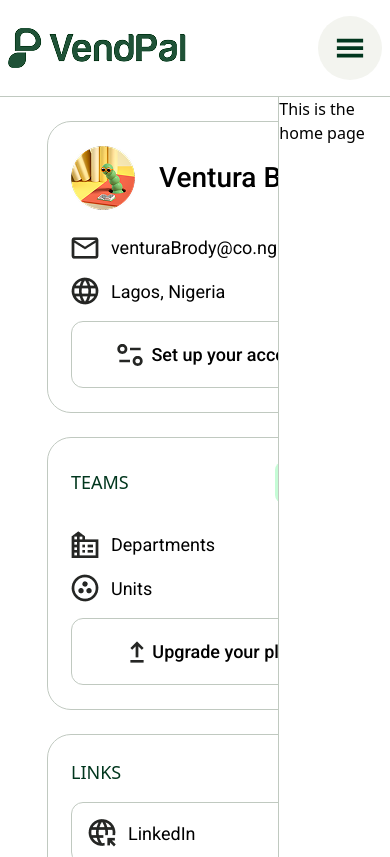
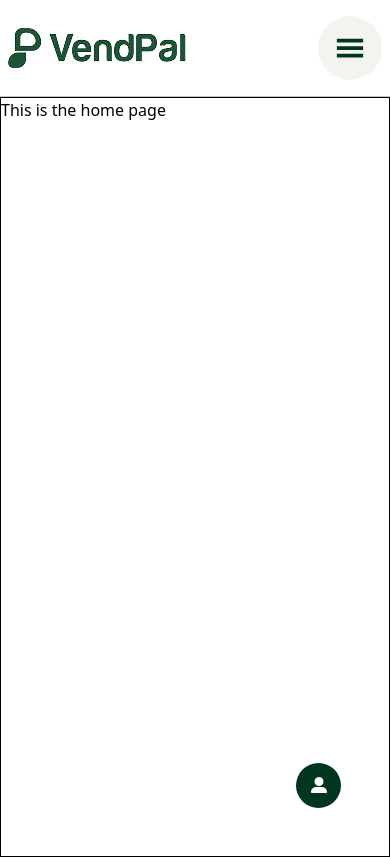
Before and after one commit to MARKOTHEDEV/mitochron, a React (Vite) app: page / in a window 390 px wide. Built offline with nearby package versions, Linux system fonts and the light colour scheme.

Commit message:
style: Made Dashboard Layout Responsive

```diff
--- a/src/components/layout/DashboardLayout.tsx
+++ b/src/components/layout/DashboardLayout.tsx
@@ -1,15 +1,50 @@
 import Nav from "../ui/Nav";
 import SideBar from "../ui/SideBar";
+import { useMediaQuery } from "react-responsive";
+import { FaUserLarge } from "react-icons/fa6";
+import { useState } from "react";
+import CustomDrawer from "../ui/CustomerDrawer";
+import { RiCloseLargeFill } from "react-icons/ri";
 
 type Prop = React.PropsWithChildren;
+
 const DashboardLayout = ({ children }: Prop) => {
+  const isTabletOrMobile = useMediaQuery({ query: "(max-width: 1224px)" });
+  const [open, setOpen] = useState(false);
+  const handleMobileProfile = () => setOpen(!open);
   return (
     <div className="font-robot">
       <Nav />
-      <div className="flex h-[90vh]">
-        <SideBar />
-        <main>{children}</main>
+      <div className={` flex h-[90vh]`}>
+        {!isTabletOrMobile ? <SideBar /> : ""}
+        <main
+          className={`${
+            isTabletOrMobile ? "relative border-[1px] w-[100%]" : ""
+          }`}
+        >
+          {children}
+
+          <div
+            onClick={handleMobileProfile}
+            className="cursor-pointer absolute bottom-12 right-12 w-[45px] h-[45px] bg-primary rounded-[50%] text-white flex items-center justify-center cursor-pointer md:hidden"
+          >
+            <FaUserLarge />
+          </div>
+        </main>
       </div>
+
+      <CustomDrawer direction="left" open={open} setOpen={setOpen}>
+        <div>
+          <RiCloseLargeFill
+            size={30}
+            className="block ml-auto translate-x-[-40px] translate-y-[10px] cursor-pointer "
+            onClick={() => {
+              setOpen(false);
+            }}
+          />
+          <SideBar />
+        </div>
+      </CustomDrawer>
     </div>
   );
 };
--- a/src/components/ui/SideBar.tsx
+++ b/src/components/ui/SideBar.tsx
@@ -85,7 +85,7 @@
 );
 const SideBar = () => {
   return (
-    <div className="w-[416px] border-r-[1px] border-r-[#C0C9C0] overflow-y-scroll">
+    <div className="w-[100%]  border-r-[1px] overflow-y-scroll md:w-[416px] md:border-r-[#C0C9C0] ">
       <div className="pb-[32px]  pt-[24px] pl-[47px] pr-[24.5px] flex flex-col gap-[24px]">
         <Brody />
         <Teams />
```
